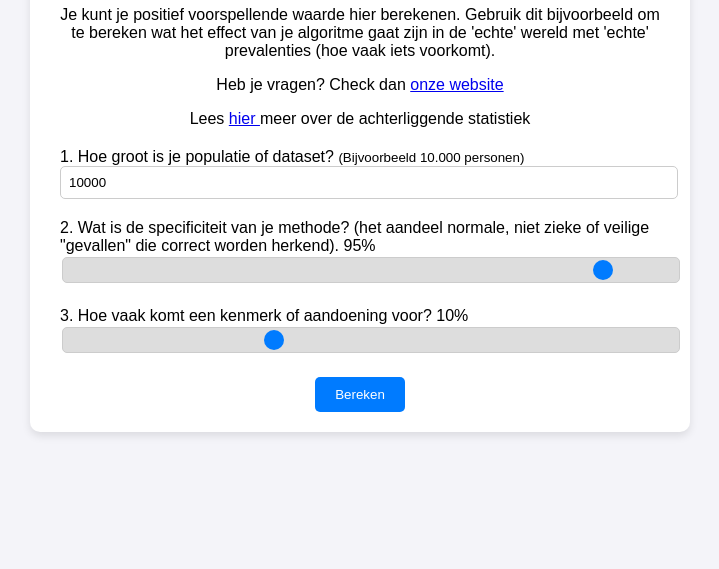
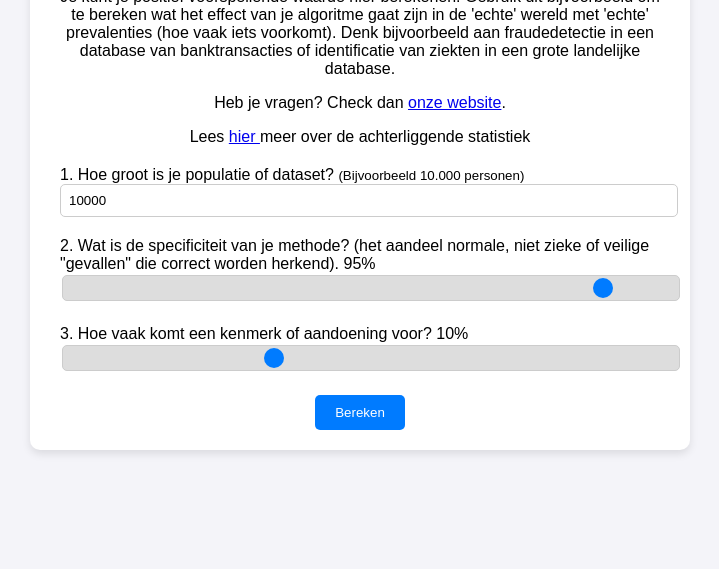
Before and after one commit to sammaniarjan/ppv, a plain HTML site: page index.html in a window 1280 px wide. Shown: the part 231-800 px from the top of the page, without its empty margins (280-999 px from the left). Drawn offline with Linux system fonts and the light colour scheme.

Commit message:
upd met betere uitleg in text vooraf

```diff
--- a/index.html
+++ b/index.html
@@ -10,8 +10,9 @@
   <div class="container">
     <h1>PPV Calculator</h1>
     <p>Je kunt je positief voorspellende waarde hier berekenen. Gebruik dit bijvoorbeeld om te bereken wat het effect van je algoritme gaat
-        zijn in de 'echte' wereld met 'echte' prevalenties (hoe vaak iets voorkomt). </p>
-    <p> Heb je vragen? Check dan <a href="https://www.arianova.nl"> onze website </a></p>
+        zijn in de 'echte' wereld met 'echte' prevalenties (hoe vaak iets voorkomt). Denk bijvoorbeeld aan fraudedetectie in een database van
+        banktransacties of identificatie van ziekten in een grote landelijke database.</p>
+    <p> Heb je vragen? Check dan <a href="https://www.arianova.nl"> onze website</a>. </p>
     <p> Lees <a href="https://www.arianova.nl/articles/waarom-indrukwekkende-getallen-grote-consequenties-hebben"> hier </a> meer over de achterliggende statistiek</p>
 
     <div class="input-group">
```
